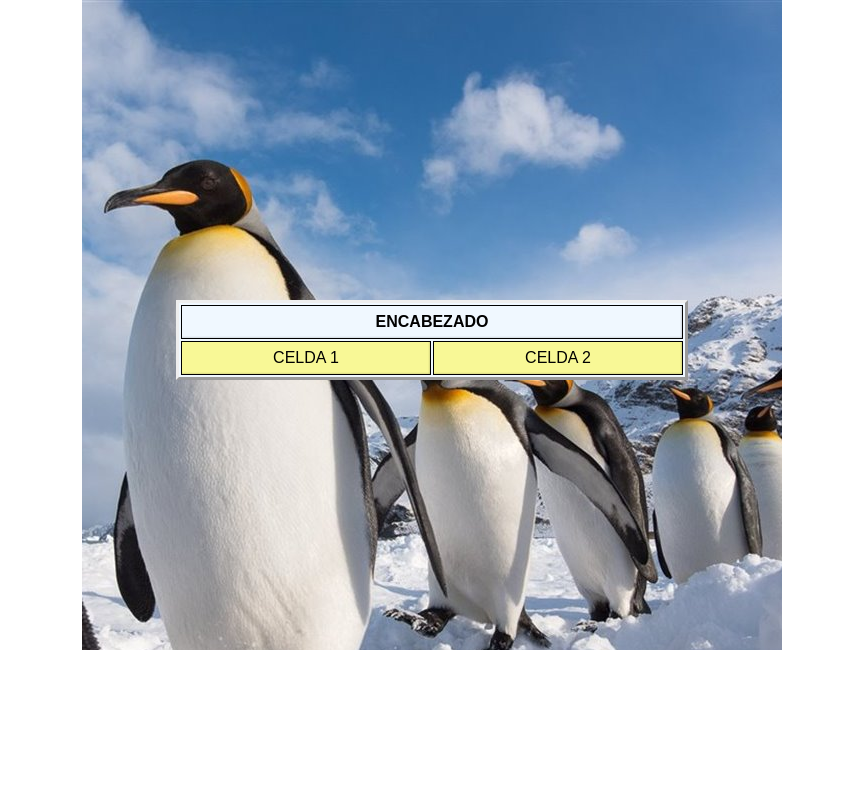
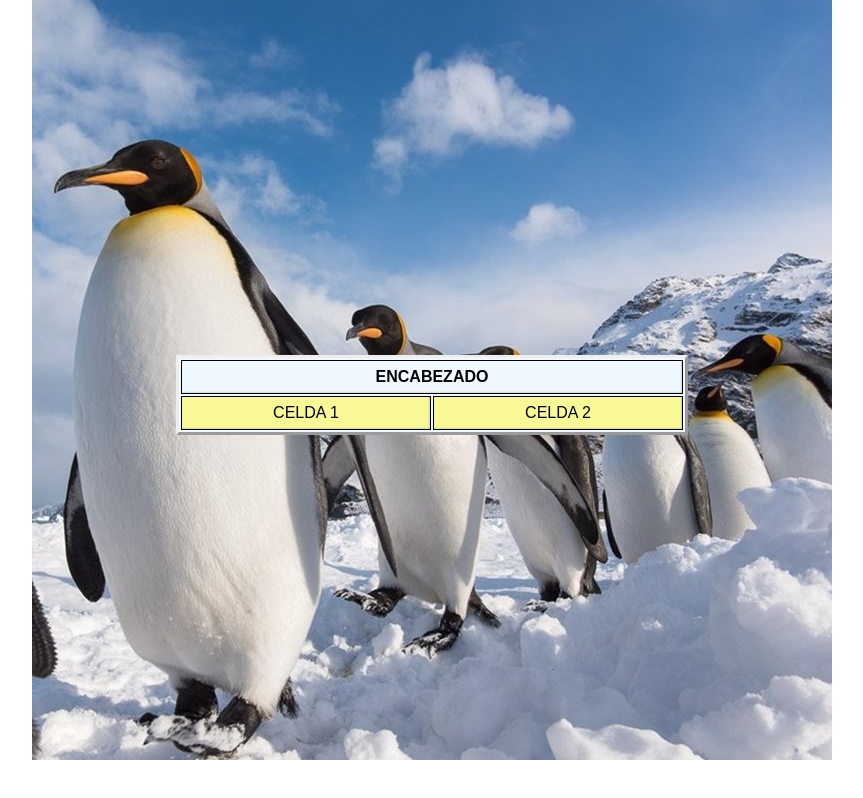
Before and after one commit to RamonFolguera/rfc-geekshubs-fsd-val-reto11-18012023, a plain HTML site: page reto 14/index.html in a window 1280 px wide. Shown: the whole page, without its empty margins (208-1071 px from the left). Drawn offline with Linux system fonts and the light colour scheme.

Commit message:
changed height width dimensions to viewport dimensions

```diff
--- a/reto 14/css/style.css
+++ b/reto 14/css/style.css
@@ -13,11 +13,13 @@ body {
 #background {
     background-image: url(../img/pinguino-rey-aptenodytes-patagonicus_9f24d50b_800x800.jpg);
     background-repeat: no-repeat;
-    height: 650px;
-    width: 700px;
+    background-position: center;
+    height: 95vh;
+    width: 70vw;
     display: flex;
     align-items: center;
     justify-content: center;
+
 }
 
 
```
